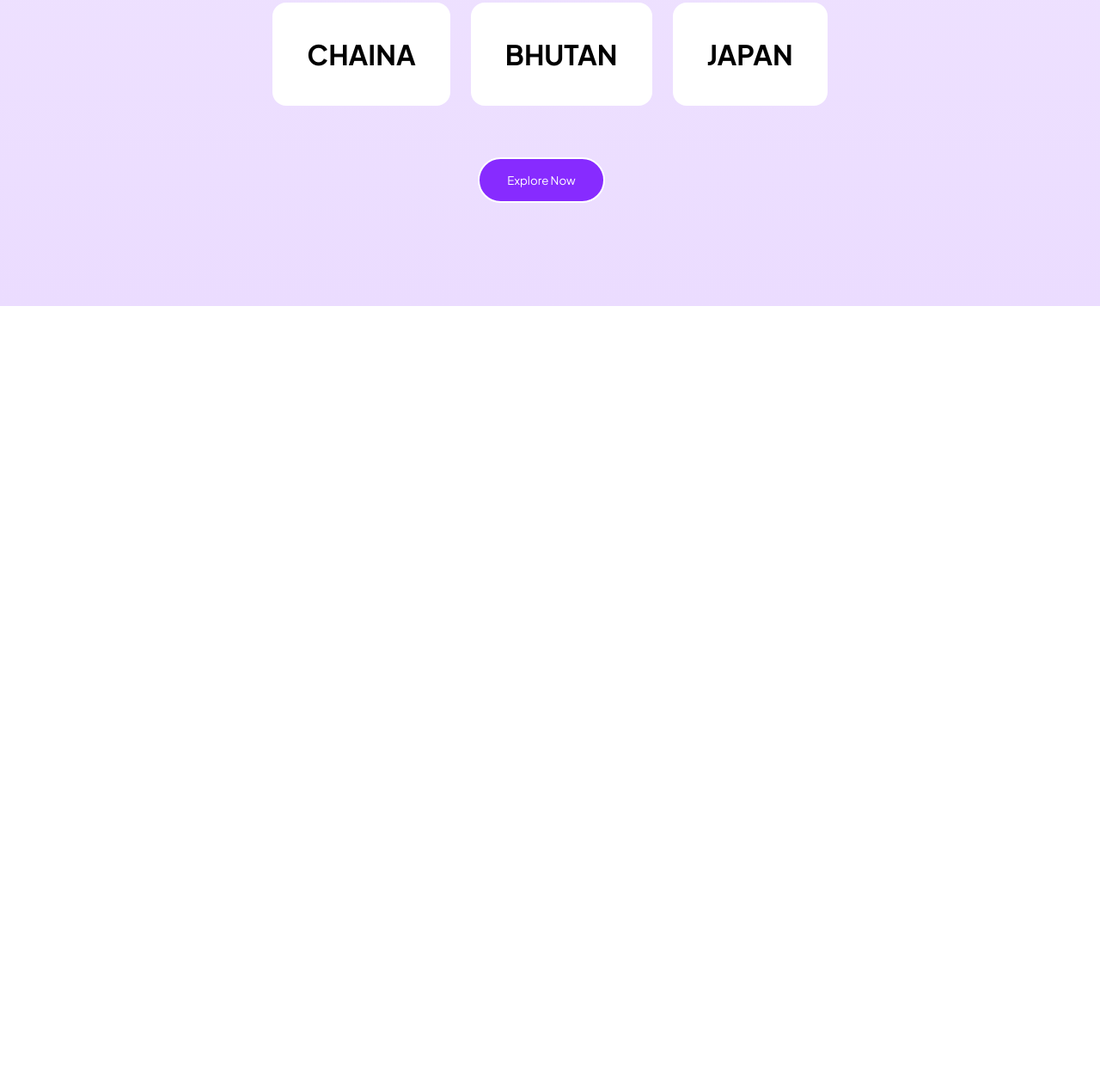
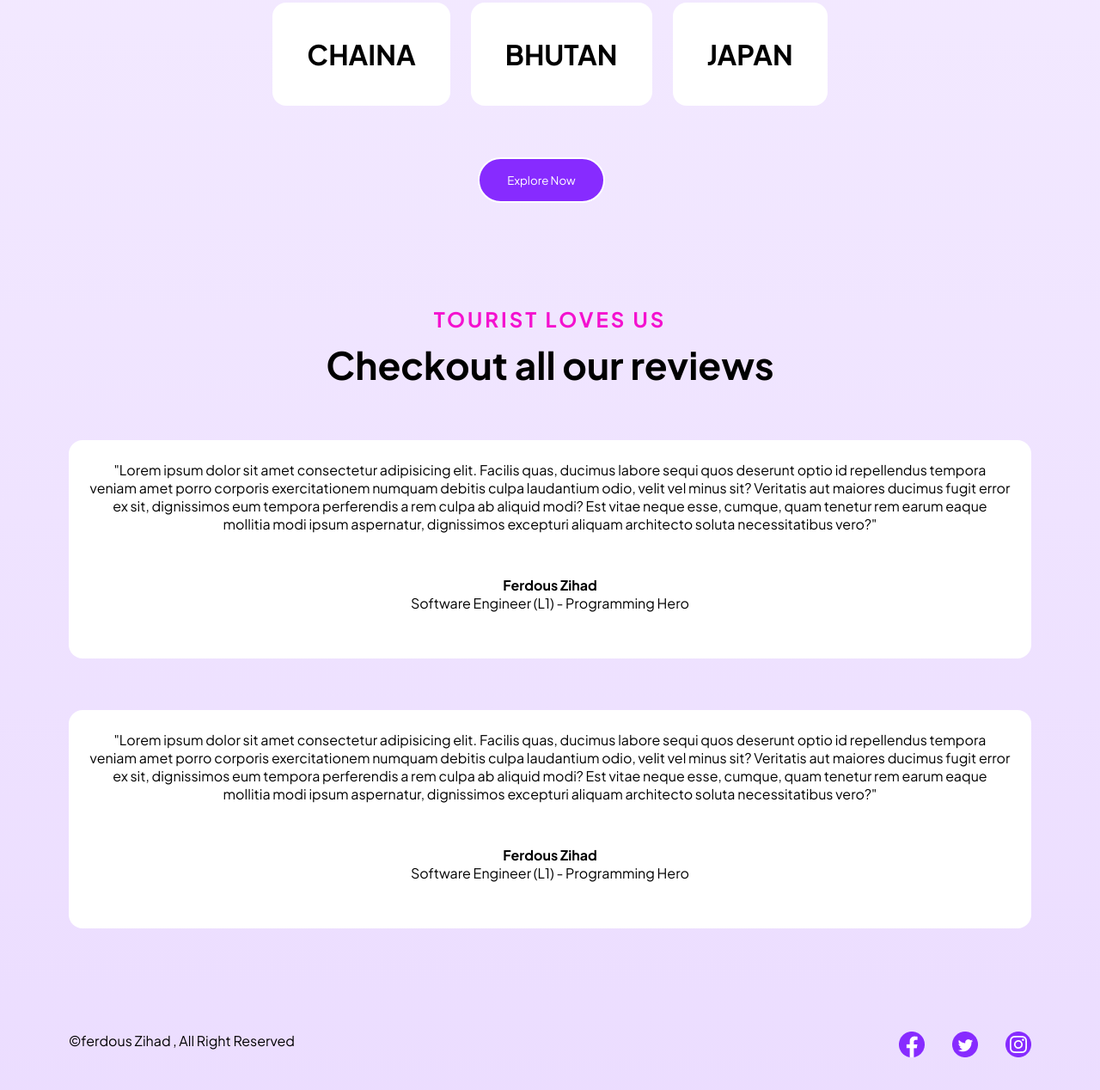
Before and after one commit to Muaj-Chowdhury/tour-mama, a plain HTML site: page index.html in a window 1280 px wide. Shown: the part 2552-3820 px from the top of the page at 86% size. Before the commit the page ends 2908 px from the top, so only its background shows below. Drawn offline with Linux system fonts and the light colour scheme.

Commit message:
"hidden" is omitted

```diff
--- a/index.html
+++ b/index.html
@@ -110,7 +110,7 @@
             <div class="btn-tag"><button class="btn">Explore Now</button></div>
         </div>
     </div>
-    <div hidden id="review-container">
+    <div  id="review-container">
         <div id="review">
             <div class="heading-content">
                 <h4>TOURIST LOVES US</h4>
@@ -162,7 +162,7 @@
             </div>
         </div>
     </div>
-    <div hidden id="footer-section">
+    <div  id="footer-section">
         <div id="footer">
             <div class="ownership">
                 <p>©ferdous Zihad , All Right Reserved</p>
```
